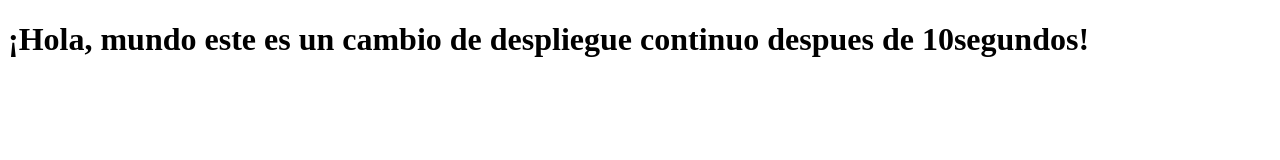
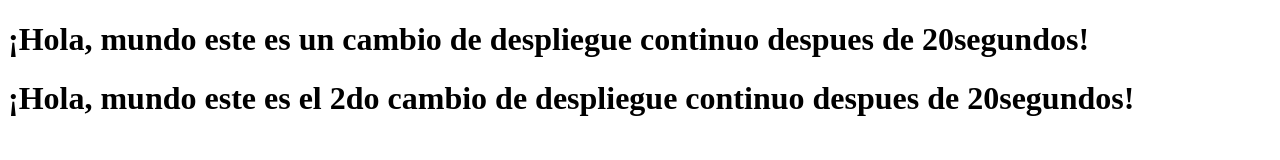
Before and after one commit to GonzaTaritolay/test, a plain HTML site: page index.html in a window 1280 px wide. Drawn offline with Linux system fonts and the light colour scheme.

Commit message:
Actualización del HTML

```diff
--- a/index.html
+++ b/index.html
@@ -6,6 +6,7 @@
     <title>CI/DC</title>
 </head>
 <body>
-    <h1>¡Hola, mundo este es un cambio de despliegue continuo despues de 10segundos!</h1>
+    <h1>¡Hola, mundo este es un cambio de despliegue continuo despues de 20segundos!</h1>
+    <h1>¡Hola, mundo este es el 2do cambio de despliegue continuo despues de 20segundos!</h1>
 </body>
 </html>
```
